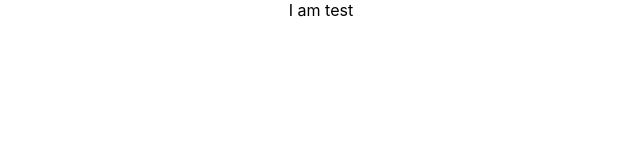
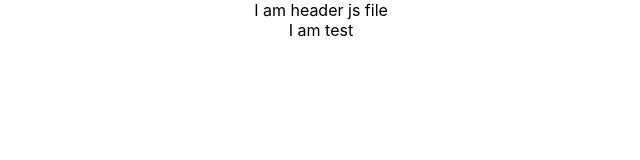
Before and after one commit to javeriasohrani/dashboard, a React (Create React App) app: page / in a window 1280 px wide. Shown: the top 160 px of the page, without its empty margins (319-959 px from the left). Built offline with nearby package versions, Linux system fonts and the light colour scheme.

Commit message:
create header  component and inmport inside app.js

```diff
--- a/src/App.js
+++ b/src/App.js
@@ -1,10 +1,12 @@
 import "./App.css";
+import Header from "./Components/Header";
 import Test from "./Components/test";
 
 function App() {
   return (
     <div className="App">
-        <Test />
+      <Header />
+      <Test />
     </div>
   );
 }
--- /dev/null
+++ b/src/Components/Header.js
@@ -0,0 +1,9 @@
+import React from 'react'
+
+export default function Header() {
+    return (
+        <div>
+            I am header js file
+        </div>
+    )
+}
```
